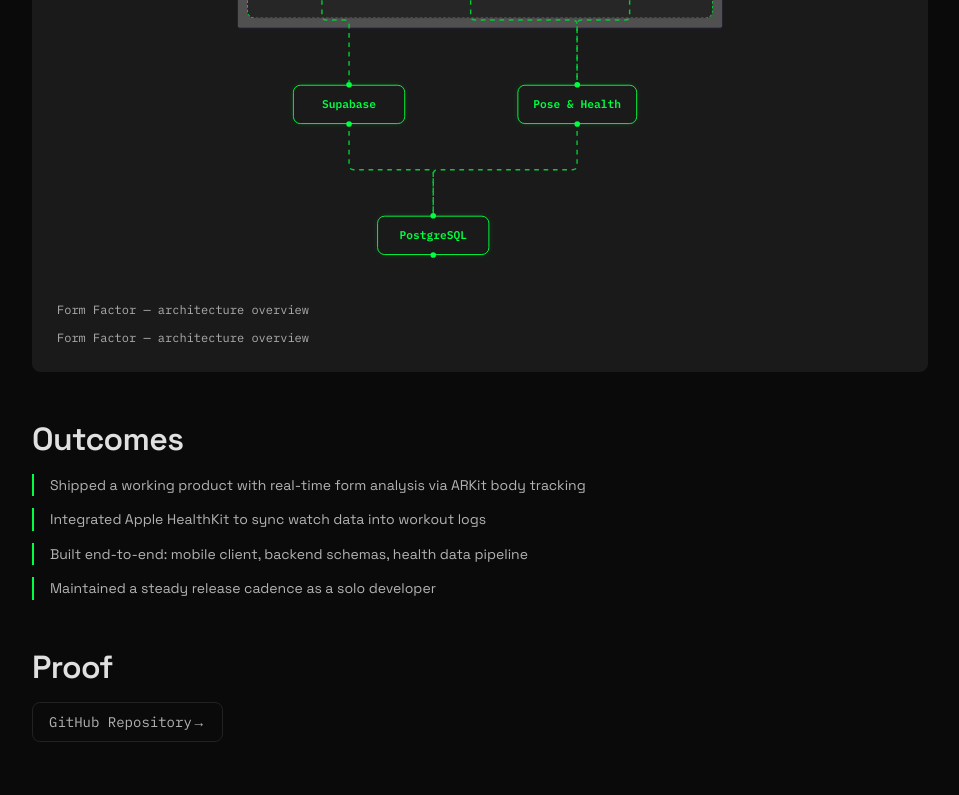
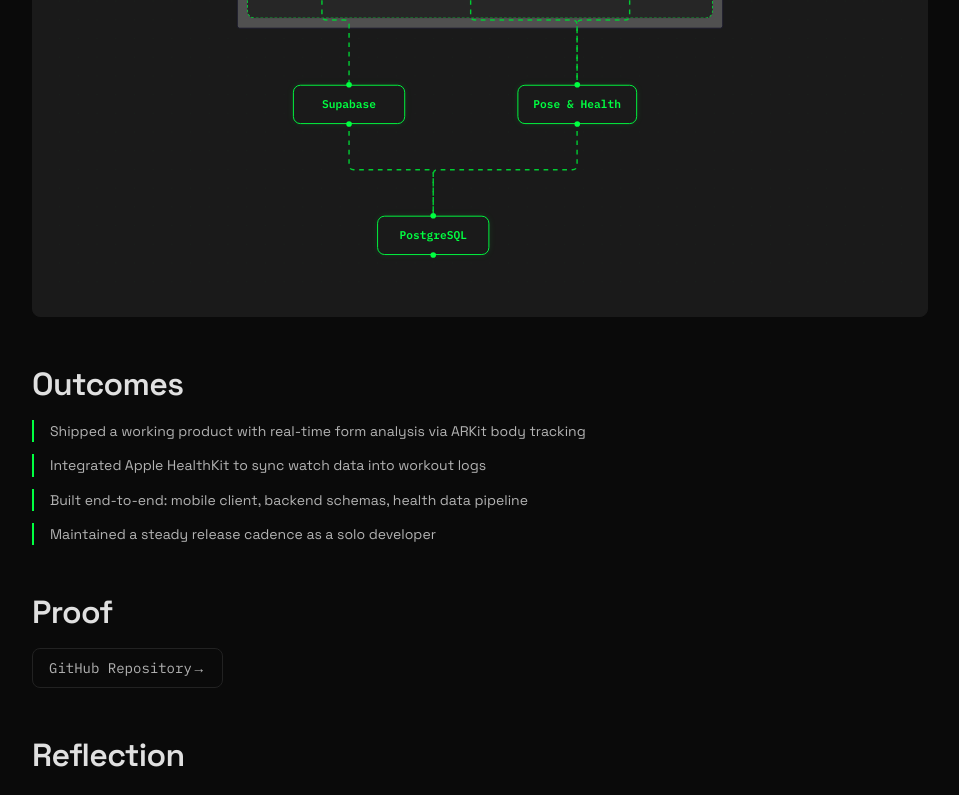
Before and after one commit to ThyDrSlen/slen-portfolio, a Next.js app: page /work/form-factor in a window 1280 px wide. Shown: the part 1464-2259 px from the top of the page, without its empty margins (160-1119 px from the left). Built offline with nearby package versions, Linux system fonts and the light colour scheme.

Commit message:
fix(work): hide diagram captions visually

```diff
--- a/src/app/work/[slug]/page.tsx
+++ b/src/app/work/[slug]/page.tsx
@@ -355,7 +355,7 @@ export default async function CaseStudyPage({
                   }}
                 />
               )}
-              {m.caption && (
+              {m.caption && m.type !== "diagram" && (
                 <p
                   id={`diagram-caption-${i}`}
                   className="mono"
--- a/src/components/work/ArchitectureDiagram.tsx
+++ b/src/components/work/ArchitectureDiagram.tsx
@@ -152,18 +152,6 @@ export default function ArchitectureDiagram({
           </ReactFlow>
         </div>
       </ReactFlowProvider>
-      {caption && (
-        <p
-          className="mono"
-          style={{
-            fontSize: "var(--text-xs)",
-            color: "var(--color-text-muted)",
-            marginTop: "var(--space-2)",
-          }}
-        >
-          {caption}
-        </p>
-      )}
     </div>
   );
 }
```
